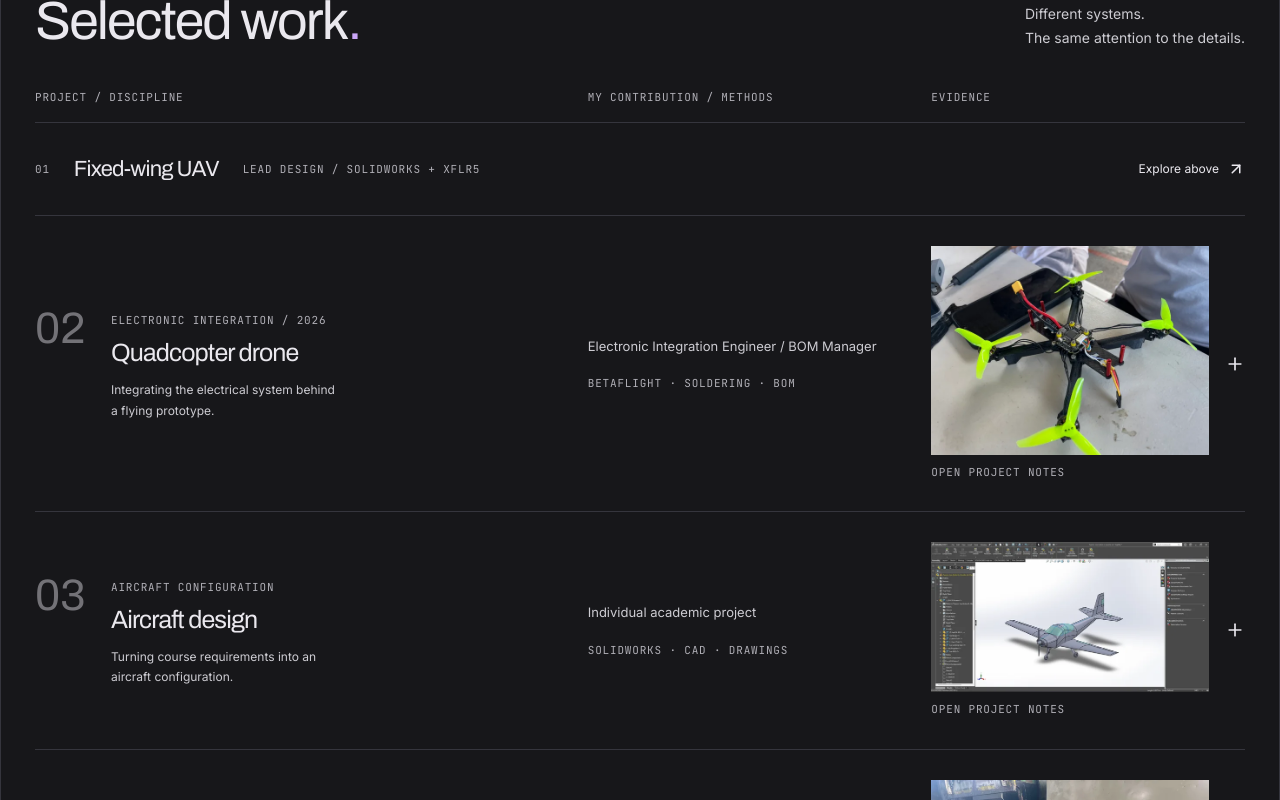
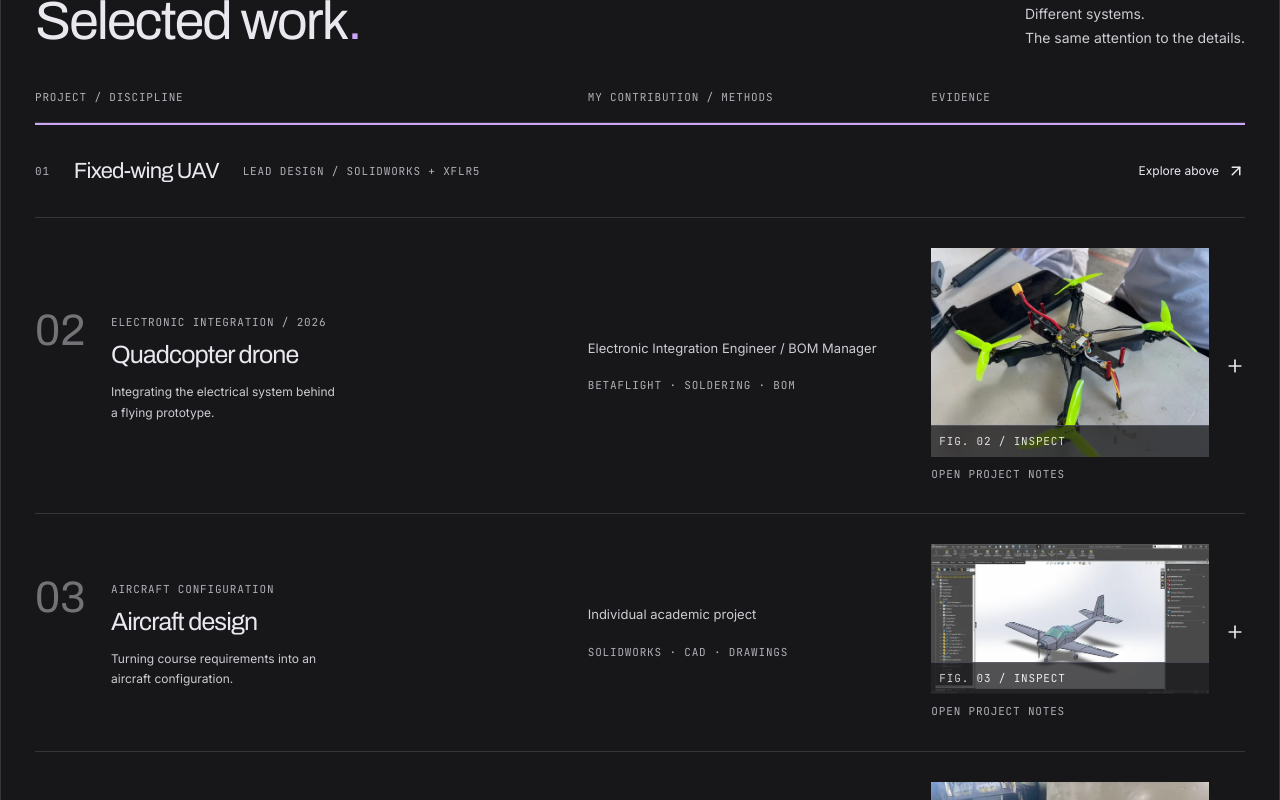
Before and after one commit to left-no-crumbz/lee-portfolio, a React (Vite) app: page / in a window 1280 px wide. Shown: the part 2120-2920 px from the top of the page. Built offline with nearby package versions, Linux system fonts and the light colour scheme.

Commit message:
feat: add instrument micro-interactions to work index

```diff
--- a/src/App.tsx
+++ b/src/App.tsx
@@ -431,25 +431,26 @@ function ProjectIndex() {
         <span>My contribution / methods</span>
         <span>Evidence</span>
       </div>
-      <a href="#uav" className="group flex flex-wrap items-center gap-3 border-b border-line py-6 md:gap-6">
+      <div className="work-rule" aria-hidden="true" />
+      <a href="#uav" className="group work-row flex flex-wrap items-center gap-3 border-b border-line py-6 md:gap-6">
         <span className="technical text-muted">01</span>
-        <h3 className="text-[22px] transition-colors group-hover:text-accent">Fixed-wing UAV</h3>
+        <h3 className="project-title text-[22px] transition-colors group-hover:text-accent">Fixed-wing UAV</h3>
         <span className="technical order-3 w-full text-muted md:order-0 md:w-auto">Lead design / SolidWorks + XFLR5</span>
-        <span className="text-link ml-auto">
+        <span className="text-link return-link ml-auto">
           Explore above <ArrowUpRight size={18} />
         </span>
       </a>
       {projects.map((project, index) => (
         <details className="project group border-b border-line" key={project.title}>
-          <summary className="grid list-none items-center gap-5 py-7 transition-colors hover:bg-accent/5 md:grid-cols-[5fr_3fr_3fr] md:py-7.5 lg:gap-7.5">
+          <summary className="project-summary grid list-none items-center gap-5 py-7 transition-colors hover:bg-accent/5 md:grid-cols-[5fr_3fr_3fr] md:py-7.5 lg:gap-7.5">
             <div className="flex gap-3 lg:gap-5.5">
-              <span className="min-w-9 font-display text-[32px] leading-none font-extrabold text-muted/60 transition-colors group-open:text-accent md:min-w-10 lg:min-w-13.5 lg:text-[44px]">0{index + 2}</span>
+              <span className="project-num min-w-9 font-display text-[32px] leading-none font-extrabold text-muted/60 transition-colors group-hover:text-accent group-open:text-accent md:min-w-10 lg:min-w-13.5 lg:text-[44px]">0{index + 2}</span>
               <div>
                 <span className="technical text-muted">
                   {project.discipline}
                   {project.year && ` / ${project.year}`}
                 </span>
-                <h3 className="mt-2 mb-3 text-[25px] transition-colors group-hover:text-accent group-open:text-accent md:text-[22px] lg:text-[25px]">{project.title}</h3>
+                <h3 className="project-title mt-2 mb-3 text-[25px] transition-colors group-hover:text-accent group-open:text-accent md:text-[22px] lg:text-[25px]">{project.title}</h3>
                 <p className="text-xs md:max-w-[30ch]">{project.summary}</p>
               </div>
             </div>
@@ -458,21 +459,32 @@ function ProjectIndex() {
               <span className="technical text-muted">{project.methods}</span>
             </div>
             <div className="ml-12 flex items-center gap-4 md:ml-0">
-              <div className="min-w-0 flex-1 overflow-hidden">
-                <ProjectImage className="transition-transform duration-500 ease-out-expo group-hover:scale-[1.025]" src={project.image} alt={project.alt} sizes="(max-width: 767px) calc(100vw - 124px), (min-width: 1440px) 310px, 23vw" />
+              <div className="project-thumb min-w-0 flex-1 overflow-hidden">
+                <div className="thumb-frame">
+                  <ProjectImage className="transition-transform duration-500 ease-out-expo group-hover:scale-[1.025]" src={project.image} alt={project.alt} sizes="(max-width: 767px) calc(100vw - 124px), (min-width: 1440px) 310px, 23vw" />
+                  <span className="thumb-bar technical" aria-hidden="true">
+                    <span>Fig. 0{index + 2} / Inspect</span>
+                  </span>
+                  <span className="thumb-corners" aria-hidden="true">
+                    <i className="tick tl" />
+                    <i className="tick tr" />
+                    <i className="tick bl" />
+                    <i className="tick br" />
+                  </span>
+                </div>
                 <span className="technical mt-2 block text-muted group-open:text-accent">
                   <span className="group-open:hidden">Open project notes</span>
                   <span className="hidden group-open:inline">Close project notes</span>
                 </span>
               </div>
-              <Plus className="shrink-0 transition-transform duration-300 group-open:rotate-45 group-open:text-accent" size={20} />
+              <Plus className="project-plus shrink-0 transition-transform duration-300 group-open:rotate-45 group-open:text-accent" size={20} />
             </div>
           </summary>
           <div className="project-detail grid gap-4 pt-2 pb-8 min-[390px]:pl-12 md:grid-cols-[1fr_2fr] lg:pl-19">
-            <span className="technical text-accent">Contribution & limitations</span>
-            <p className="max-w-[70ch] text-sm">{project.detail}</p>
+            <span className="technical detail-item detail-stamp text-accent">Contribution & limitations</span>
+            <p className="detail-item max-w-[70ch] text-sm">{project.detail}</p>
             <a
-              className="text-link md:col-start-2"
+              className="text-link detail-item md:col-start-2"
               href={`mailto:${email}?subject=${encodeURIComponent(`${project.title} — Project Inquiry`)}`}
             >
               Discuss this project <ArrowUpRight size={16} />
@@ -493,6 +505,18 @@ function App() {
   const openResume = useCallback(() => setResumeOpen(true), []);
   const closeResume = useCallback(() => setResumeOpen(false), []);
   useEffect(() => {
+    // Hairline plot state: independent of authored motion so reduced-motion
+    // still resolves to the drawn end-state (transitions are disabled there).
+    const indexEl = root.current?.querySelector("#work");
+    let viewObserver: IntersectionObserver | undefined;
+    if (indexEl) {
+      viewObserver = new IntersectionObserver(([entry]) => {
+        if (!entry.isIntersecting) return;
+        indexEl.classList.add("is-inview");
+        viewObserver?.disconnect();
+      }, { threshold: 0.15 });
+      viewObserver.observe(indexEl);
+    }
     const motion = gsap.matchMedia();
     motion.add("(prefers-reduced-motion: no-preference)", () => {
       gsap.fromTo(".hero-enter", { y: 24, opacity: 0.4 }, {
@@ -503,8 +527,9 @@ function App() {
       let reveal: gsap.core.Tween | undefined;
       const observer = new IntersectionObserver(([entry]) => {
         if (!entry.isIntersecting || !index) return;
-        reveal = gsap.fromTo(index.querySelectorAll("summary"), { x: 18, opacity: 0.6 }, {
+        reveal = gsap.fromTo(index.querySelectorAll("summary, .work-row"), { x: 18, opacity: 0.6 }, {
           x: 0, opacity: 1, stagger: 0.06, duration: 0.4, ease: "expo.out",
+          clearProps: "transform",
         });
         observer.disconnect();
       }, { threshold: 0.15 });
@@ -514,7 +539,10 @@ function App() {
         reveal?.revert();
       };
     }, root);
-    return () => motion.revert();
+    return () => {
+      viewObserver?.disconnect();
+      motion.revert();
+    };
   }, []);
   async function copyEmail() {
     try {
--- a/src/styles.css
+++ b/src/styles.css
@@ -96,6 +96,112 @@
 .resume-panel { animation: resume-in 320ms var(--ease-out-expo); }
 .project[open] .project-detail { animation: evidence-in 320ms var(--ease-out-expo); }
 .navigation.is-open { animation: evidence-in 240ms var(--ease-out-expo); }
+/* Work index micro-interactions: one instrument system, expo-out throughout. */
+.work-rule {
+  display: block;
+  height: 2px;
+  background: var(--accent);
+  transform: scaleX(0);
+  transform-origin: left center;
+  transition: transform 700ms var(--ease-out-expo);
+}
+#work.is-inview .work-rule { transform: scaleX(1); }
+
+.project-summary,
+.work-row { position: relative; }
+.project-summary::before,
+.work-row::before {
+  content: "";
+  position: absolute;
+  top: -1px;
+  left: 0;
+  right: 0;
+  height: 1px;
+  background: var(--accent);
+  transform: scaleX(0);
+  transform-origin: left center;
+  transition: transform 240ms var(--ease-out-expo);
+}
+.project-summary:hover::before,
+.project-summary:focus-visible::before,
+.work-row:hover::before,
+.work-row:focus-visible::before { transform: scaleX(1); }
+
+.project-title {
+  transition: transform 300ms var(--ease-out-expo), color 150ms ease-out;
+}
+.group:hover .project-title,
+.project-summary:focus-visible .project-title { transform: translateX(4px); }
+.work-row:active,
+.project-summary:active { transform: translateY(1px); }
+
+.return-link svg { transition: transform 300ms var(--ease-out-expo); }
+.return-link:hover svg { transform: translate(3px, -3px); }
+.return-link:active svg { transform: translate(0, 2px); }
+
+.thumb-frame { position: relative; overflow: hidden; }
+.thumb-bar {
+  position: absolute;
+  left: 0;
+  right: 0;
+  bottom: 0;
+  display: flex;
+  align-items: center;
+  justify-content: space-between;
+  gap: 8px;
+  padding: 6px 8px;
+  background: color-mix(in srgb, var(--canvas) 88%, transparent);
+  color: var(--text);
+  border-top: 1px solid var(--line-strong);
+  opacity: 0;
+  transform: translateY(8px);
+  transition: opacity 240ms var(--ease-out-expo), transform 240ms var(--ease-out-expo);
+}
+.group:hover .thumb-bar,
+.project-summary:focus-visible .thumb-bar { opacity: 1; transform: translateY(0); }
+@media (hover: none) {
+  .thumb-bar { opacity: 0.85; transform: none; }
+}
+@media (max-width: 767px) {
+  .thumb-bar { opacity: 0.9; transform: none; }
+}
+.thumb-corners .tick {
+  position: absolute;
+  width: 10px;
+  height: 10px;
+  opacity: 0;
+  transition: opacity 240ms var(--ease-out-expo);
+}
+.tick.tl { top: 8px; left: 8px; border-top: 1px solid var(--accent); border-left: 1px solid var(--accent); }
+.tick.tr { top: 8px; right: 8px; border-top: 1px solid var(--accent); border-right: 1px solid var(--accent); }
+.tick.bl { bottom: 8px; left: 8px; border-bottom: 1px solid var(--accent); border-left: 1px solid var(--accent); }
+.tick.br { bottom: 8px; right: 8px; border-bottom: 1px solid var(--accent); border-right: 1px solid var(--accent); }
+.group:hover .tick,
+.project-summary:focus-visible .tick { opacity: 1; }
+@media (hover: none) {
+  .thumb-corners .tick { opacity: 0; }
+}
+
+.project-plus { transition: transform 300ms var(--ease-out-expo), color 150ms ease-out; }
+.project-summary:active .project-plus { transform: scale(0.85); }
+.project[open] .project-summary:active .project-plus { transform: scale(0.85) rotate(45deg); }
+
+@keyframes detail-in {
+  from { opacity: 0; transform: translateY(6px); filter: blur(2px); }
+  to { opacity: 1; transform: translateY(0); filter: blur(0); }
+}
+.project[open] .detail-item { animation: detail-in 360ms var(--ease-out-expo) both; }
+.project[open] .detail-item:nth-child(2) { animation-delay: 60ms; }
+.project[open] .detail-item:nth-child(3) { animation-delay: 120ms; }
+.detail-stamp {
+  display: inline-block;
+  width: fit-content;
+  border: 1px solid var(--accent);
+  padding: 4px 8px;
+  align-self: start;
+  justify-self: start;
+}
+
 @media (max-width: 900px) {
   html { background-size: 40px 40px; }
 }
```
